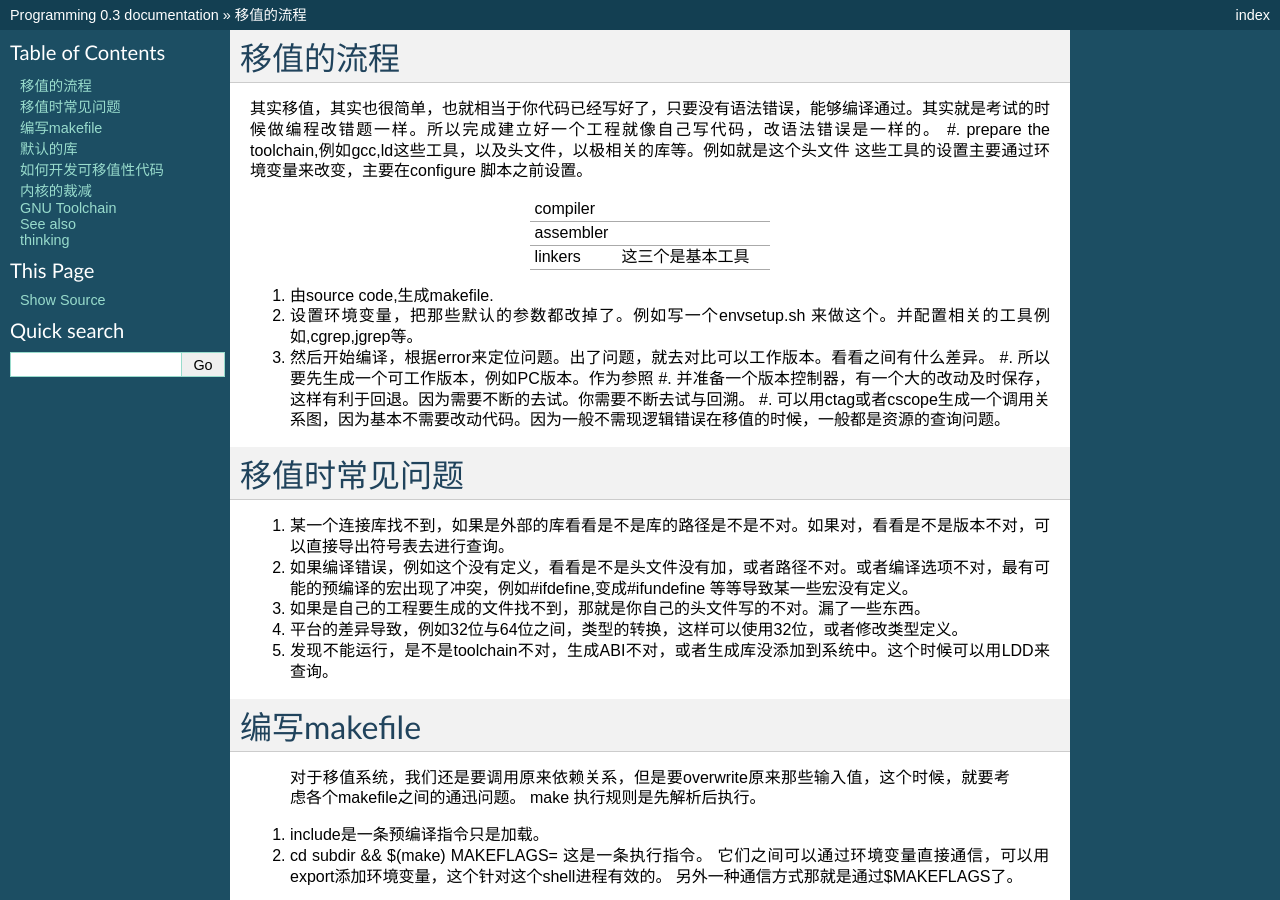
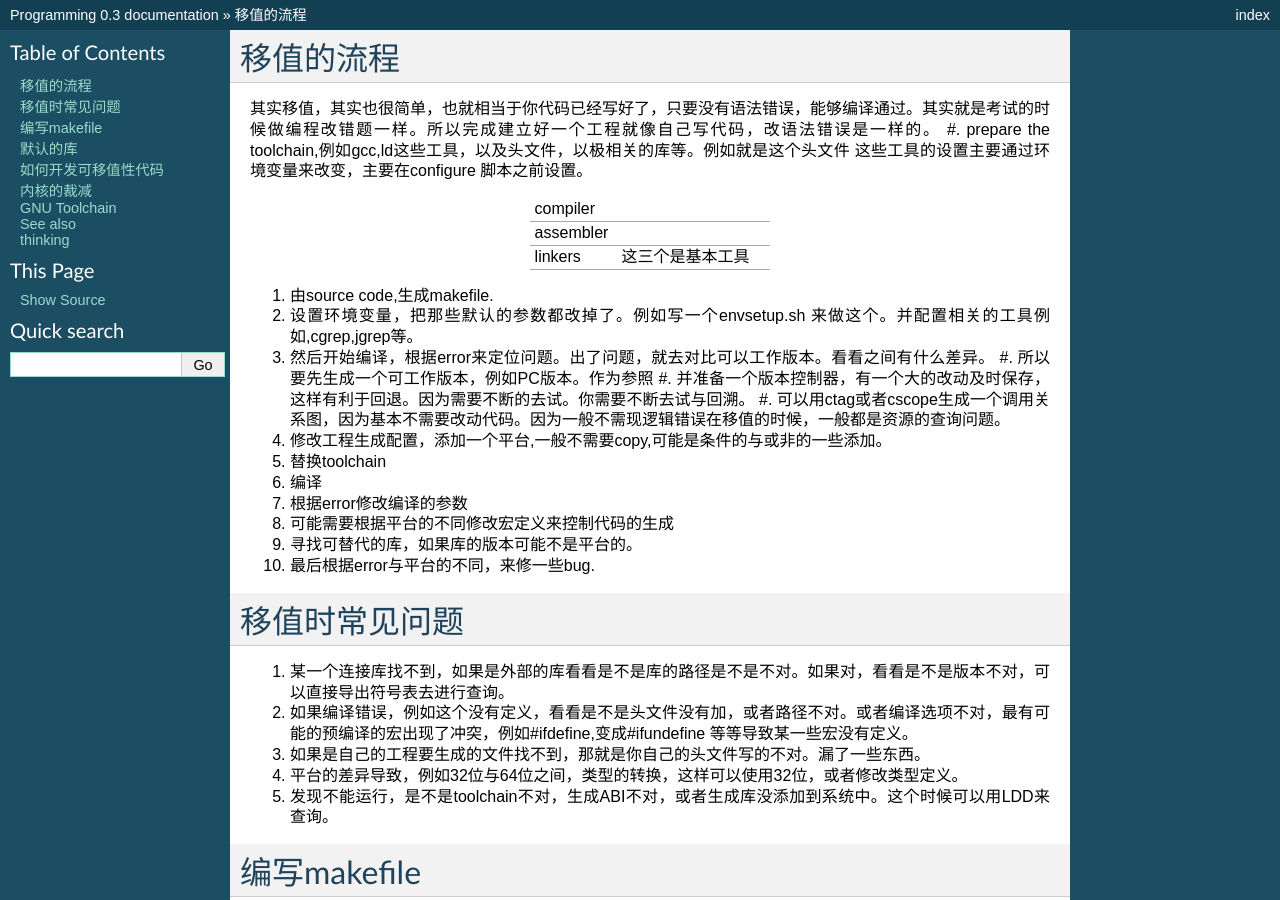
Before and after one commit to gwli/Programming, a Sphinx documentation site: the page built from source/content/Stage_2/CrossCompile.rst, in a window 1280 px wide and 900 px high. Built offline with Sphinx 7.4.7, drawn with Linux system fonts in a browser that asks for light colours.

Commit message:
porting process

```diff
--- a/source/content/Stage_2/CrossCompile.rst
+++ b/source/content/Stage_2/CrossCompile.rst
@@ -1,5 +1,5 @@
 移值的流程
-===============
+==========
 
 其实移值，其实也很简单，也就相当于你代码已经写好了，只要没有语法错误，能够编译通过。其实就是考试的时候做编程改错题一样。所以完成建立好一个工程就像自己写代码，改语法错误是一样的。
 #. prepare the toolchain,例如gcc,ld这些工具，以及头文件，以极相关的库等。例如就是这个头文件 这些工具的设置主要通过环境变量来改变，主要在configure 脚本之前设置。
@@ -17,8 +17,17 @@
    #. 并准备一个版本控制器，有一个大的改动及时保存，这样有利于回退。因为需要不断的去试。你需要不断去试与回溯。
    #. 可以用ctag或者cscope生成一个调用关系图，因为基本不需要改动代码。因为一般不需现逻辑错误在移值的时候，一般都是资源的查询问题。
 
+
+#. 修改工程生成配置，添加一个平台,一般不需要copy,可能是条件的与或非的一些添加。
+#. 替换toolchain
+#. 编译
+#. 根据error修改编译的参数
+#. 可能需要根据平台的不同修改宏定义来控制代码的生成
+#. 寻找可替代的库，如果库的版本可能不是平台的。
+#. 最后根据error与平台的不同，来修一些bug.
+
 移值时常见问题
-=====================
+==============
 
 #. 某一个连接库找不到，如果是外部的库看看是不是库的路径是不是不对。如果对，看看是不是版本不对，可以直接导出符号表去进行查询。
 #. 如果编译错误，例如这个没有定义，看看是不是头文件没有加，或者路径不对。或者编译选项不对，最有可能的预编译的宏出现了冲突，例如#ifdefine,变成#ifundefine 等等导致某一些宏没有定义。
@@ -27,14 +36,14 @@
 #. 发现不能运行，是不是toolchain不对，生成ABI不对，或者生成库没添加到系统中。这个时候可以用LDD来查询。
 
 编写makefile
-==============
+============
 
   对于移值系统，我们还是要调用原来依赖关系，但是要overwrite原来那些输入值，这个时候，就要考虑各个makefile之间的通迅问题。 make 执行规则是先解析后执行。
 #. include是一条预编译指令只是加载。
 #. cd subdir && $(make) MAKEFLAGS=  这是一条执行指令。 它们之间可以通过环境变量直接通信，可以用export添加环境变量，这个针对这个shell进程有效的。 另外一种通信方式那就是通过$MAKEFLAGS了。
 
 默认的库
-=========
+========
 
 
 .. csv-table::
@@ -52,7 +61,7 @@
   #. `使用 GNU Libtool 创建库 <http://www.ibm.com/developerworks/cn/aix/library/1007_wuxh_libtool/>`_  使用工具来进行自动化配置。
 
 内核的裁减
-===============
+==========
 
  自己要裁减出一个定制的操作系统，只有然后只有KVM。然后再安装操作系统。自己做一个这样的系统。其中一种那就是`vSphere 5 安装手记1-VMware ESXi 5.0.0 安装基本设置 <http://wenku.baidu.com/view/63b9a71bfc4ffe473368abd3.html>`_
 先安装一个基本的debian核，然后把kvm装上，以及LVM装上。
```
